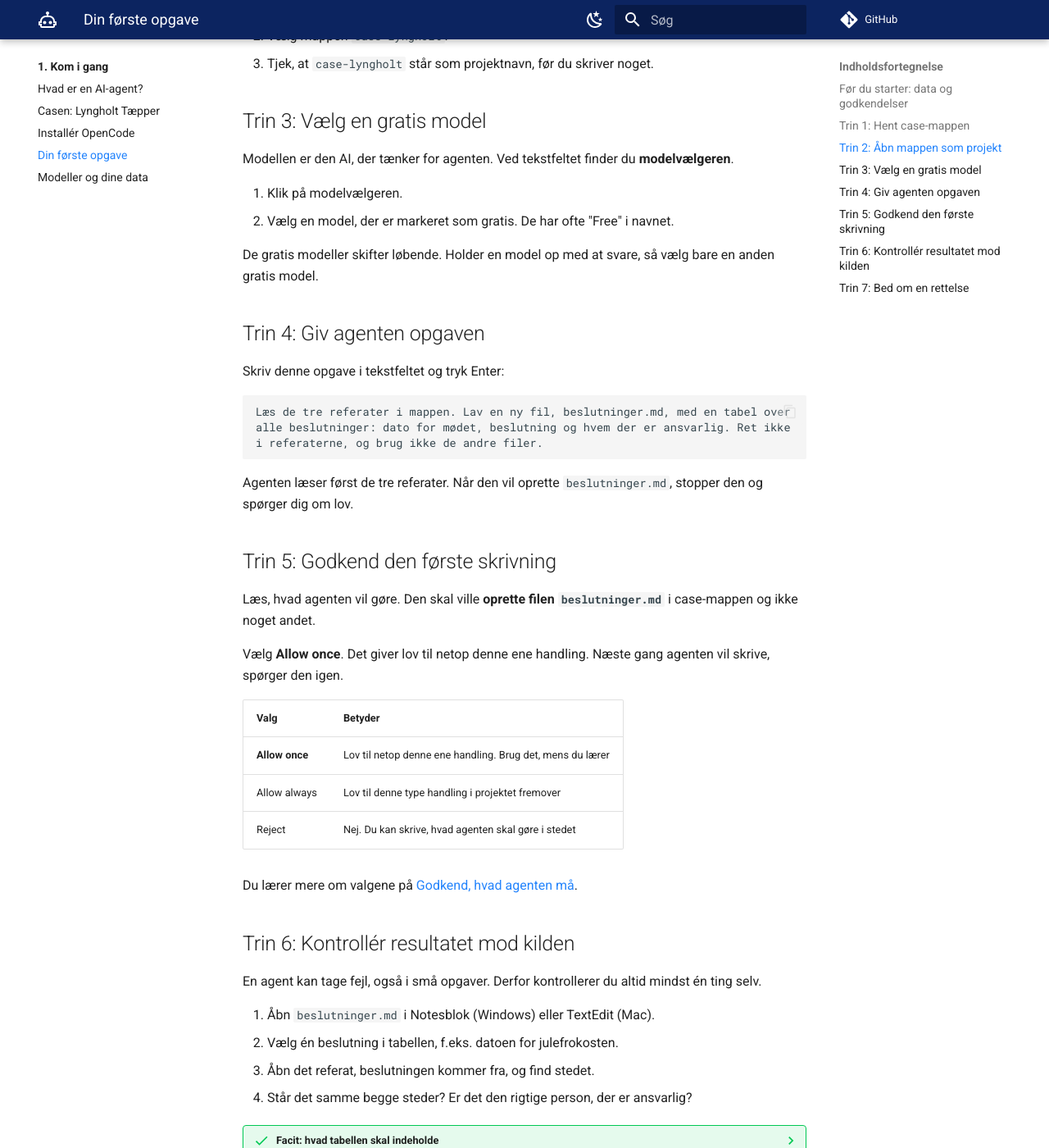
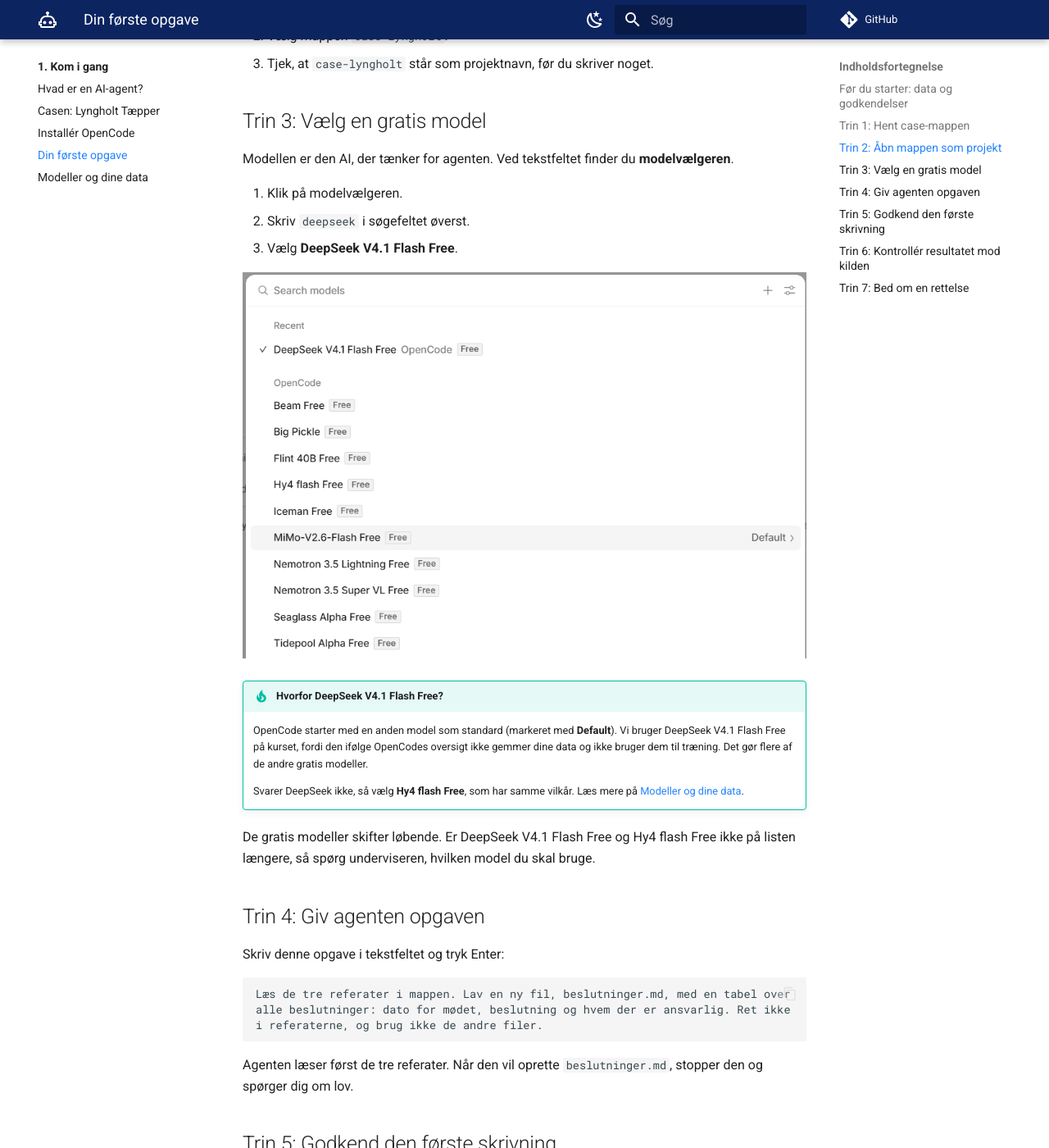
Before and after one commit to hellstern/laer-opencode, an MkDocs documentation site: the page built from docs/start/foerste-opgave.md, in a window 1280 px wide and 1400 px high, scrolled down 1319 px. Shown: the whole window at 82% size. Built offline with MkDocs 1.6.1 and Material for MkDocs 9.7.7, drawn with Linux system fonts in a browser that asks for light colours; comment, search, counter and statistics services are not loaded.

Commit message:
Skærmbillede af modelvælgeren og anbefaling af DeepSeek V4.1 Flash Free
Co-Authored-By: Claude Opus 5.5 <noreply@anthropic.com>
Claude-Session: https://claude.ai/code/session_01XNqzskN53VLmp88mH3HRjU

```diff
--- a/docs/start/foerste-opgave.md
+++ b/docs/start/foerste-opgave.md
@@ -46,9 +46,17 @@ I OpenCode hedder en mappe, agenten arbejder i, et **projekt**.
 Modellen er den AI, der tænker for agenten. Ved tekstfeltet finder du **modelvælgeren**.
 
 1. Klik på modelvælgeren.
-2. Vælg en model, der er markeret som gratis. De har ofte "Free" i navnet.
+2. Skriv `deepseek` i søgefeltet øverst.
+3. Vælg **DeepSeek V4.1 Flash Free**.
 
-De gratis modeller skifter løbende. Holder en model op med at svare, så vælg bare en anden gratis model.
+![Modelvælgeren i OpenCode med de gratis modeller. DeepSeek V4.1 Flash Free er valgt.](../billeder/modelvaelger.png)
+
+!!! tip "Hvorfor DeepSeek V4.1 Flash Free?"
+    OpenCode starter med en anden model som standard (markeret med **Default**). Vi bruger DeepSeek V4.1 Flash Free på kurset, fordi den ifølge OpenCodes oversigt ikke gemmer dine data og ikke bruger dem til træning. Det gør flere af de andre gratis modeller.
+
+    Svarer DeepSeek ikke, så vælg **Hy4 flash Free**, som har samme vilkår. Læs mere på [Modeller og dine data](modeller-og-data.md).
+
+De gratis modeller skifter løbende. Er DeepSeek V4.1 Flash Free og Hy4 flash Free ikke på listen længere, så spørg underviseren, hvilken model du skal bruge.
 
 ## Trin 4: Giv agenten opgaven
 
```
Also changed, not shown: docs/start/modeller-og-data.md (+9 -0 lines), docs/billeder/modelvaelger.png (added).
